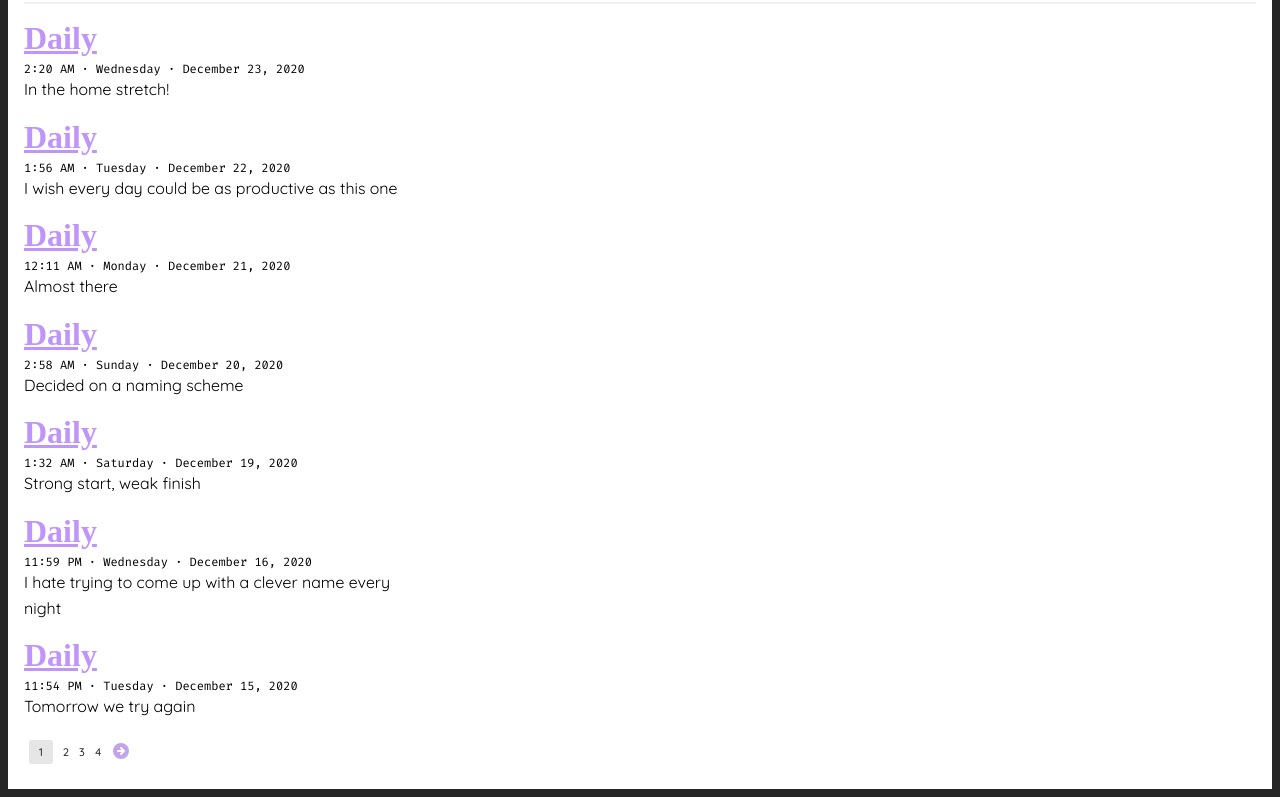
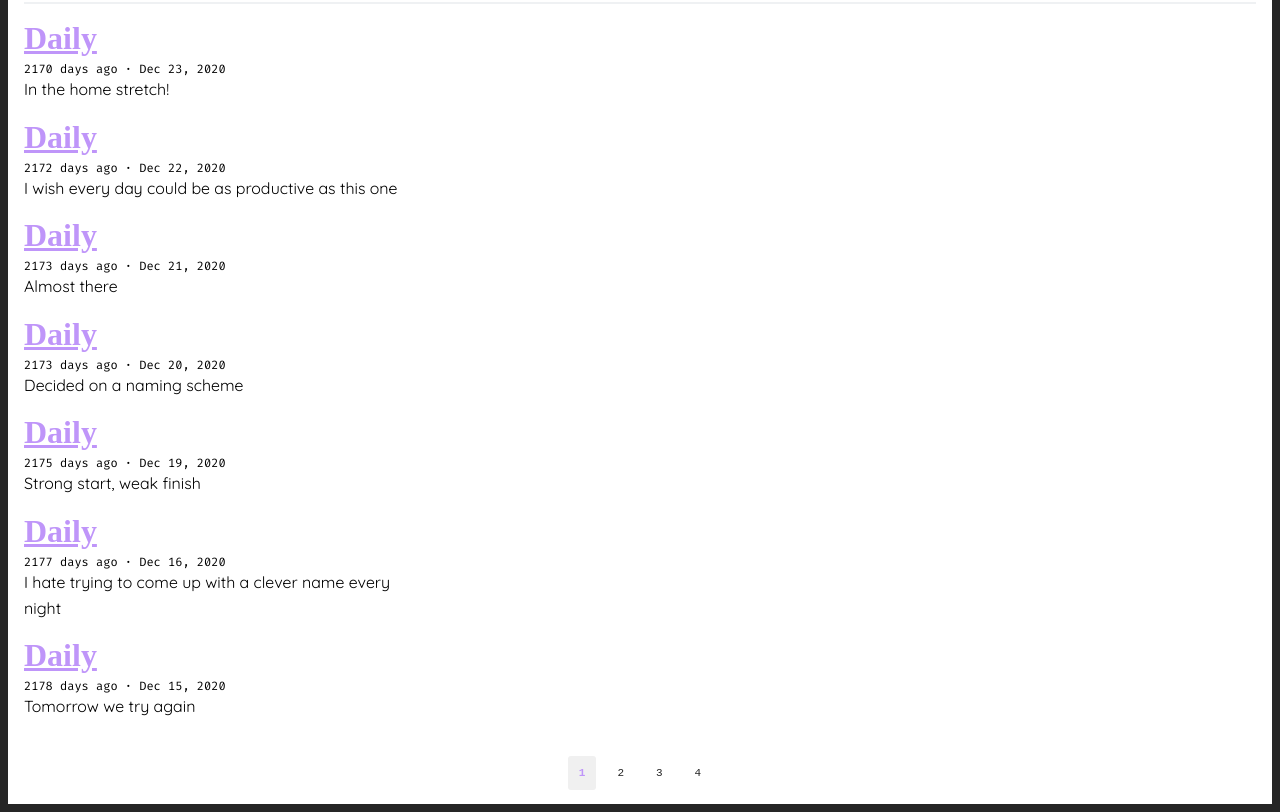
Before and after one commit to somed00d/somed00d.github.io, an Eleventy site: page index.njk in a window 1280 px wide. Shown: the part 47-859 px from the top of the page. Built offline with nearby package versions, Linux system fonts and the light colour scheme; Eleventy itself is replaced by a stand-in of ours; files that its build step writes are made by us from their sources; what eleventy-plugin-sass, eleventy-plugin-typeset would draw is missing.

Commit message:
Some date changes

```diff
--- a/_includes/post.njk
+++ b/_includes/post.njk
@@ -7,10 +7,4 @@ layout: base.njk
   <p>
   {{ content | safe }}
   </p>
-  <div onclick="goBack()" class="back-button">Back</div>
 </article>
-<script>
-function goBack() {
-  window.history.back();
-}
-</script>
--- a/index.njk
+++ b/index.njk
@@ -11,27 +11,27 @@ pagination:
     <h1>
       <a href="{{ post.url | url }}" title="{{ post.data.title }}">{{ post.data.title }}</a>
     </h1>
-    <time datetime="{{ post.date | dateISO }}" title="{{ post.date | dateLong }}">{{ post.date | dateLong }}</time>
+    <time datetime="{{ post.date | dateISO }}" title="{{ post.date | dateLong }}">
+    {{ post.date | dateFrom }}
+    {% if post.date | dateFrom < 1 %}
+    days ago
+    {% endif %}
+    {% if post.date | dateFrom == 1 %}
+    day ago
+    {% endif %}
+    {% if post.date | dateFrom > 1 %}
+    days ago
+    {% endif %}
+    </time>
+    <time datetime="{{ post.date | dateISO }}" title="{{ post.date | dateLong }}">· {{ post.date | dateShort }}</time>
     {% excerpt post %}
   </article>
 {% endfor %}
 
 <nav id="pagination" aria-labelledby="pagination">
   <ol>
-    {# <li>{% if page.url != pagination.href.first %}<a href="{{ pagination.href.first }}">First</a>{% else %}First{% endif %}</li> #}
-    <li>{% if pagination.href.previous %}<a href="{{ pagination.href.previous }}">
-    <svg xmlns="http://www.w3.org/2000/svg" viewBox="0 0 20 20" fill="#C1A4EA">
-    <path fill-rule="evenodd" d="M10 18a8 8 0 100-16 8 8 0 000 16zm.707-10.293a1 1 0 00-1.414-1.414l-3 3a1 1 0 000 1.414l3 3a1 1 0 001.414-1.414L9.414 11H13a1 1 0 100-2H9.414l1.293-1.293z" clip-rule="evenodd" />
-    </svg>
-    </a>{% else %}{% endif %}</li>
 {%- for pageEntry in pagination.pages %}
     <li><a href="{{ pagination.hrefs[ loop.index0 ] }}"{% if page.url == pagination.hrefs[ loop.index0 ] %} aria-current="page"{% endif %}>{{ loop.index }}</a></li>
 {%- endfor %}
-    <li>{% if pagination.href.next %}<a href="{{ pagination.href.next }}">
-    <svg xmlns="http://www.w3.org/2000/svg" viewBox="0 0 20 20" fill="#C1A4EA">
-    <path fill-rule="evenodd" d="M10 18a8 8 0 100-16 8 8 0 000 16zm3.707-8.707l-3-3a1 1 0 00-1.414 1.414L10.586 9H7a1 1 0 100 2h3.586l-1.293 1.293a1 1 0 101.414 1.414l3-3a1 1 0 000-1.414z" clip-rule="evenodd" />
-    </svg>
-    </a>{% else %}{% endif %}</li>
-    {# <li>{% if page.url != pagination.href.last %}<a href="{{ pagination.href.last }}">Last</a>{% else %}Last{% endif %}</li> #}
   </ol>
 </nav>
--- a/static/scss/_partials/pagination.scss
+++ b/static/scss/_partials/pagination.scss
@@ -1,26 +1,31 @@
 #pagination {
-  a {
-    text-decoration: none;
-    font-size: 11px;
-  }
-  svg {
-    margin-top: 5px;
-    height: 20px;
-    width: 20px;
-  }
+  margin-top: 2em;
+  display: flex;
+  justify-content: center;
+
   ol {
     display: flex;
     align-items: center;
-  }
-  li {
-    display: inline;
-    list-style: none;
+    a {
+      text-decoration: none;
+      font-size: 11px;
+      font-weight: 500;
+      font-family: monospace;
+      padding: 1em;
+      border-radius: 3px;
+      &:hover {
+        background-color: #f5f5f5;
+        font-weight: 600;
+      }
+    }
+    li {
+      display: inline;
+      list-style: none;
+    }
   }
   [aria-current] {
-    background-color: #e6e6e6;
-    color: #262626;
-    font-size: 11px;
-    padding: 5px 10px;
-    border-radius: 3px;
+    background-color: #f0f0f0;
+    color: hsl(265°, 89%, 78%);
+    font-weight: 600;
   }
 }
```
Also changed, not shown: .eleventy.js.
